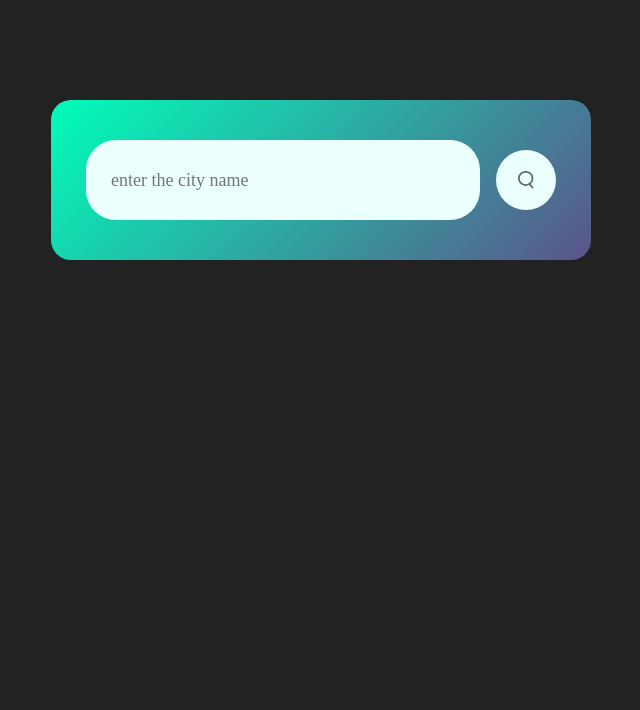
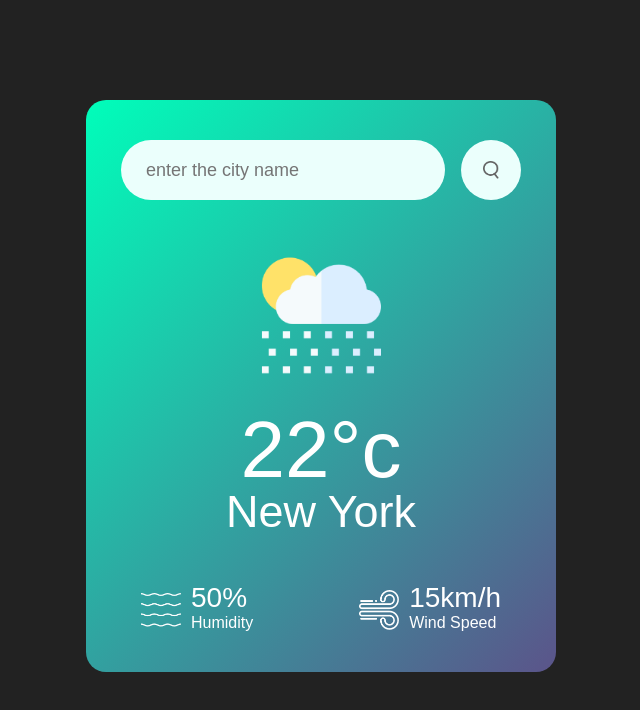
Before and after one commit to Rostyslav-afk/Weather-App, a plain HTML site: page index.html in a window 1280 px wide. Shown: the whole page, without its empty margins (319-959 px from the left). Drawn offline with nearby package versions, Linux system fonts and the light colour scheme.

Commit message:
full css and openweahermap

```diff
--- a/css/style.css
+++ b/css/style.css
@@ -1,8 +1,4 @@
 /* Settings */
-
-* {
-    font-family: "Poppins", sans-serif;
-}
 
 :root {
     --background-color: #222;
@@ -11,140 +7,16 @@
     --grey-color: #555;
 }
 
-/* Reset css */
-html,
-body,
-div,
-span,
-applet,
-object,
-iframe,
-h1,
-h2,
-h3,
-h4,
-h5,
-h6,
-p,
-blockquote,
-pre,
-a,
-abbr,
-acronym,
-address,
-big,
-cite,
-code,
-del,
-dfn,
-em,
-img,
-ins,
-kbd,
-q,
-s,
-samp,
-small,
-strike,
-strong,
-sub,
-sup,
-tt,
-var,
-b,
-u,
-i,
-center,
-dl,
-dt,
-dd,
-ol,
-ul,
-li,
-fieldset,
-form,
-label,
-legend,
-table,
-caption,
-tbody,
-tfoot,
-thead,
-tr,
-th,
-td,
-article,
-aside,
-canvas,
-details,
-embed,
-figure,
-figcaption,
-footer,
-header,
-hgroup,
-menu,
-nav,
-output,
-ruby,
-section,
-summary,
-time,
-mark,
-audio,
-video {
+* {
+    font-family: "Poppins", sans-serif;
     margin: 0;
     padding: 0;
-    border: 0;
-    font-size: 100%;
-    font: inherit;
-    vertical-align: baseline;
-}
-
-/* HTML5 display-role reset for older browsers */
-article,
-aside,
-details,
-figcaption,
-figure,
-footer,
-header,
-hgroup,
-menu,
-nav,
-section {
-    display: block;
-}
-
-body {
-    line-height: 1;
-}
-
-ol,
-ul {
-    list-style: none;
-}
-
-blockquote,
-q {
-    quotes: none;
-}
-
-blockquote:before,
-blockquote:after,
-q:before,
-q:after {
-    content: '';
-    content: none;
-}
-
-table {
-    border-collapse: collapse;
-    border-spacing: 0;
+    box-sizing: border-box;
 }
 
 body {
     background-color: var(--background-color);
+
 }
 
 /* Search */
@@ -196,3 +68,45 @@ body {
 .search button img {
     width: 16px;
 }
+
+.weather-icon {
+    width: 170px;
+    margin-top: 30px;
+}
+
+.weather h1 {
+    font-size: 80px;
+    font-weight: 500;
+}
+
+.weather h2 {
+    font-size: 45px;
+    font-weight: 400;
+    margin-top: -10px;
+}
+
+.details {
+    display: flex;
+    align-items: center;
+    justify-content: space-between;
+    padding: 0 20px;
+    margin-top: 50px;
+}
+
+.col {
+    display: flex;
+    align-items: center;
+    text-align: left;
+}
+
+.col img {
+    width: 40px;
+    margin-right: 10px;
+}
+
+.humidity,
+.wind {
+    font-size: 28px;
+    margin-top: -6px;
+
+}
--- a/index.html
+++ b/index.html
@@ -5,7 +5,6 @@
     <meta charset="UTF-8">
     <meta name="viewport" content="width=device-width, initial-scale=1.0">
     <title>Weather App - Rostyslav-Afk</title>
-    <link rel="stylesheet" href="https://cdnjs.cloudflare.com/ajax/libs/normalize/8.0.1/normalize.min.css">
     <link rel="stylesheet" href="./css/style.css">
 </head>
 
@@ -16,8 +15,31 @@
             <input type="text" placeholder="enter the city name" spellcheck="false">
             <button><img src="./images/search.png" alt=""></button>
         </div>
+        <div class="weather">
+            <img src="./images/rain.png" alt="Rain" srcset="" class="weather-icon">
+            <h1 class="temp">22°c</h1>
+            <h2 class="city">New York</h2>
+            <div class="details">
+                <div class="col">
+                    <img src="./images/humidity.png" alt="Humidity" srcset="">
+                    <div>
+                        <p class="humidity">50%</p>
+                        <p>Humidity</p>
+                    </div>
+                </div>
+                <div class="col">
+                    <img src="./images/wind.png" alt="Humidity" srcset="">
+                    <div>
+                        <p class="wind">15km/h</p>
+                        <p>Wind Speed</p>
+                    </div>
+                </div>
+            </div>
+        </div>
     </div>
 
+
+    <script type="module" src="./js/script.js"></script>
 </body>
 
 </html>
--- /dev/null
+++ b/js/script.js
@@ -0,0 +1,4 @@
+// https://api.openweathermap.org/data/2.5/weather?q=London&appid=e55f4249ad35c206cf3065236b7d3bc6&units=metric
+
+const apiKey = "";
+const apiUrl = "https://api.openweathermap.org/data/2.5/weather?q=London&appid=e55f4249ad35c206cf3065236b7d3bc6&units=metric";
```
